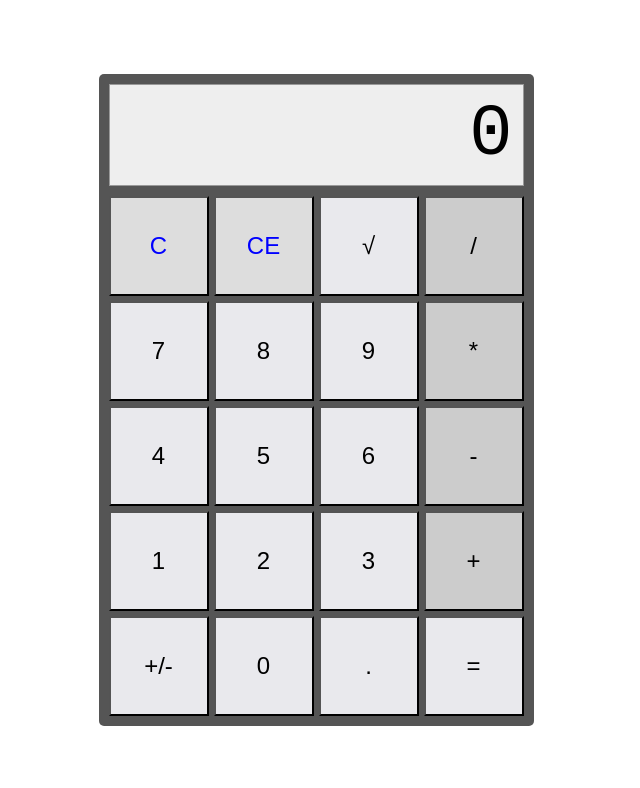
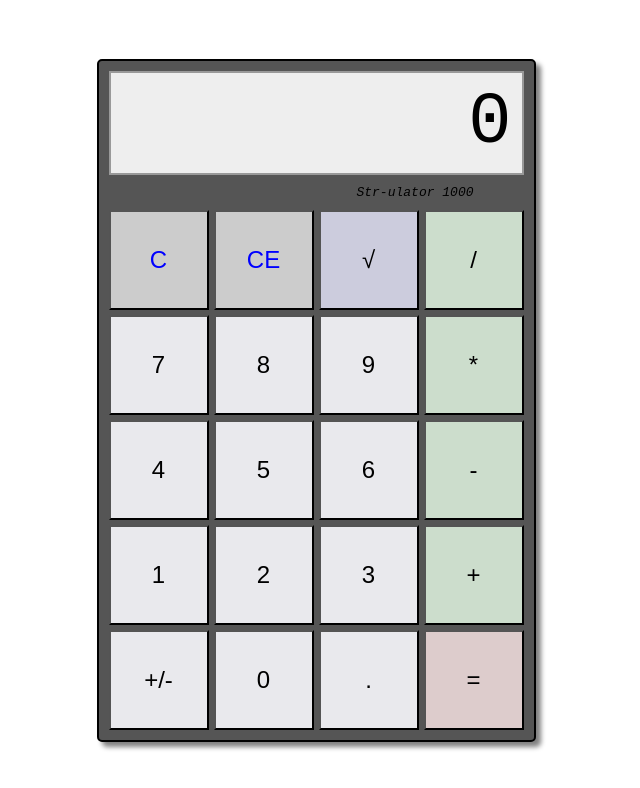
Before and after one commit to strbytes/scientific-calculator, a plain HTML site: page index.html in a window 1280 px wide. Shown: the whole page, without its empty margins (324-964 px from the left). Drawn offline with Linux system fonts and the light colour scheme.

Commit message:
Improve calculator style
Add logo between screen and controls, add colors for control buttons,
add border and shadow for calculator body.

```diff
--- a/index.html
+++ b/index.html
@@ -9,6 +9,7 @@
   <body>
     <div id="calculator">
       <div id="screen">0</div>
+      <div id="logo">Str-ulator 1000</div>
       <div id="controls">
         <div class="button-row">
           <button id="C" class="clear">C</button>
--- a/style.css
+++ b/style.css
@@ -18,18 +18,26 @@ body {
   gap: 10px;
   background-color: #555;
   padding: 10px;
+  border: 2px solid black;
   border-radius: 5px;
+  box-shadow: 5px 5px 5px grey;
 }
 
 #screen {
   height: 100px;
   background: #eee;
-  border: 1px solid #999;
+  border: 2px solid #999;
   font-size: 72px;
   padding: 0 10px;
   display: flex;
   justify-content: flex-end;
   align-items: center;
+}
+
+#logo {
+  text-align: right;
+  font-style: italic;
+  margin-right: 50px;
 }
 
 #controls {
@@ -52,10 +60,18 @@ button {
 }
 
 .operators {
-  background-color: #ccc;
+  background-color: #cdc;
 }
 
 .clear {
-  background-color: #ddd;
+  background-color: #ccc;
   color: blue;
 }
+
+#root {
+  background-color: #ccd;
+}
+
+#equals {
+  background-color: #dcc;
+}
```
